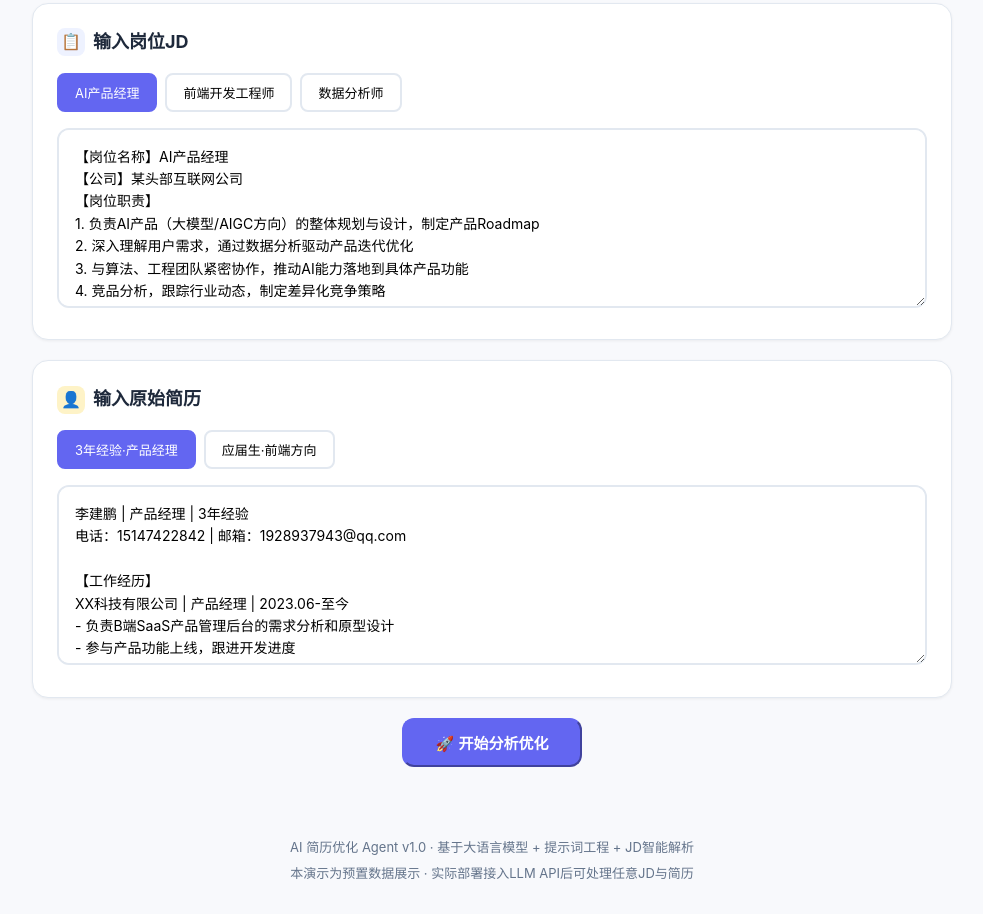
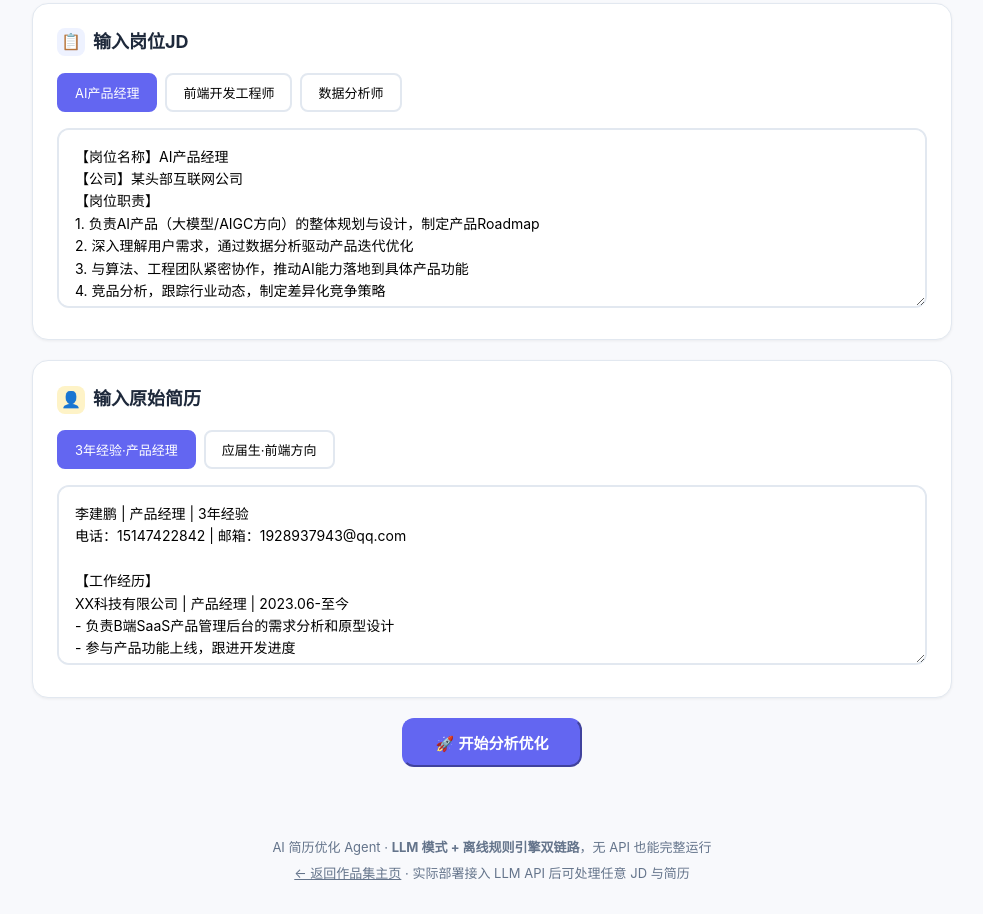
Before and after one commit to Lijianpeng-Arch/resume-agent, a plain HTML site: page AI简历优化Agent-交互演示.html in a window 1280 px wide. Shown: the part 284-1198 px from the top of the page, without its empty margins (148-1131 px from the left). Drawn offline with Linux system fonts and the light colour scheme.

Commit message:
docs(demo): footer 加 'LLM + 离线引擎双链路' 卖点 + 返回主页链接

```diff
--- a/AI简历优化Agent-交互演示.html
+++ b/AI简历优化Agent-交互演示.html
@@ -172,8 +172,8 @@ footer{text-align:center;padding:30px;color:var(--text-light);font-size:13px}
 </div>
 
 <footer>
-<p>AI 简历优化 Agent v1.0 · 基于大语言模型 + 提示词工程 + JD智能解析</p>
-<p style="margin-top:6px">本演示为预置数据展示 · 实际部署接入LLM API后可处理任意JD与简历</p>
+<p>AI 简历优化 Agent · <strong>LLM 模式 + 离线规则引擎双链路</strong>，无 API 也能完整运行</p>
+<p style="margin-top:6px"><a href="https://lijianpeng-arch.github.io/" style="color:var(--text-light)">← 返回作品集主页</a> · 实际部署接入 LLM API 后可处理任意 JD 与简历</p>
 </footer>
 </div>
 
```
